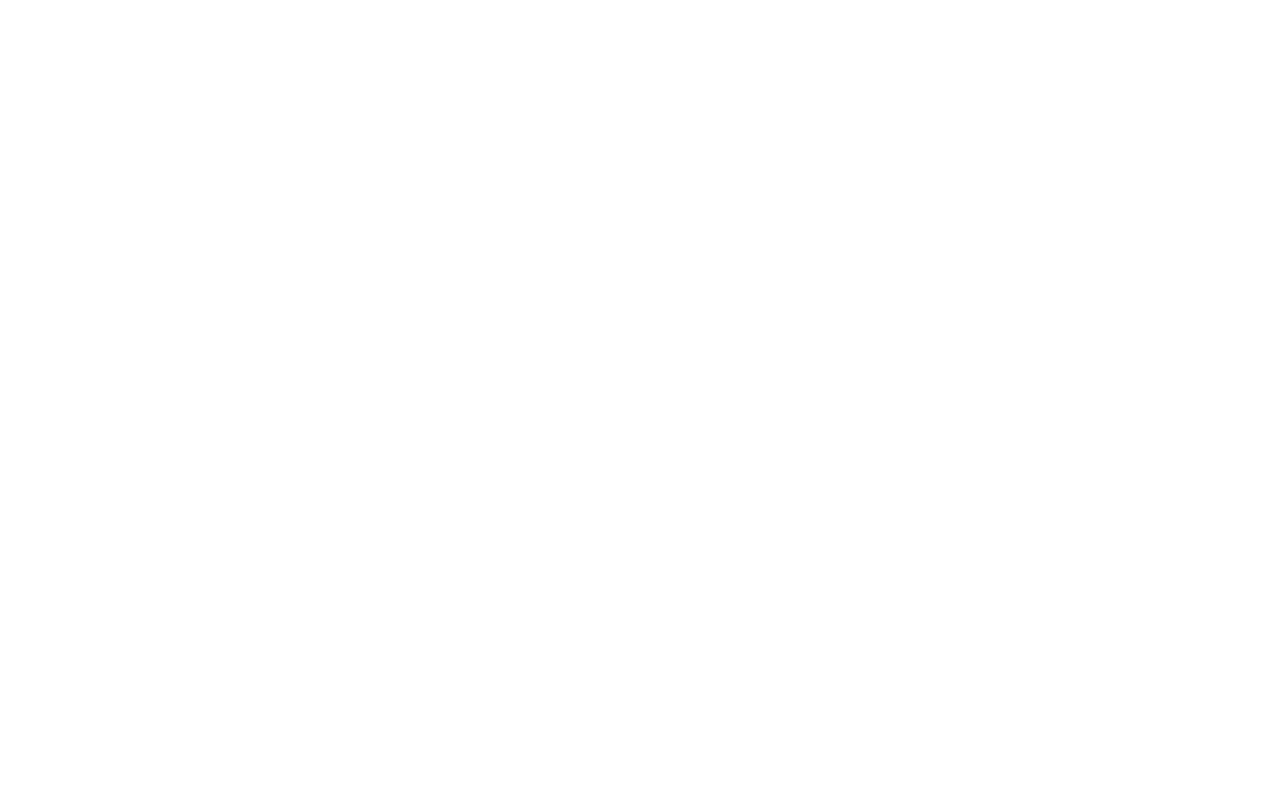
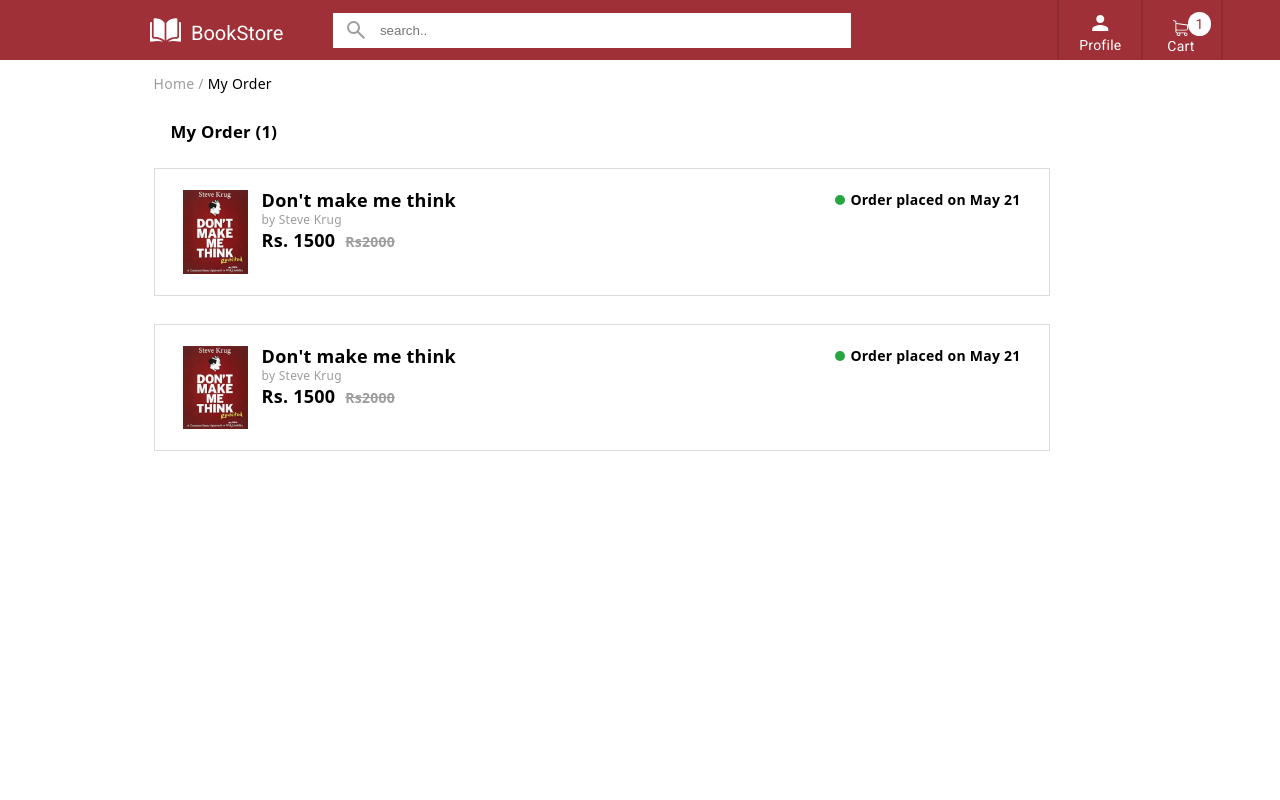
Before and after one commit to mayankaryan/Bookstore, an Angular app: page /order in a window 1280 px wide. Before the commit this address led to /. Shown: the top 800 px of the page. Built offline with nearby package versions, Linux system fonts and the light colour scheme.

Commit message:
ADDED: my order page with styling

```diff
--- a/src/app/app.module.ts
+++ b/src/app/app.module.ts
@@ -15,6 +15,7 @@ import { ReactiveFormsModule } from '@angular/forms';
 import { FooterComponent } from './component/footer/footer.component';
 import { MatIconModule } from '@angular/material/icon';
 import { WishlistComponent } from './component/wishlist/wishlist.component';
+import { OrderComponent } from './component/order/order.component';
 
 @NgModule({
   declarations: [
@@ -28,6 +29,7 @@ import { WishlistComponent } from './component/wishlist/wishlist.component';
     BookwidgetComponent,
     ForgotPasswordComponent,
     WishlistComponent,
+    OrderComponent,
   ],
   imports: [
     BrowserModule,
--- /dev/null
+++ b/src/app/component/order/order.component.html
@@ -0,0 +1,65 @@
+<app-navbar></app-navbar>
+
+<div class="main-cnt">
+    <div class="route-cnt">
+        <span class="home-span">Home / </span><span>My Order</span>
+    </div>
+
+    <div class="order-cnt">
+        <div class="order-heading">
+            <p>My Order (1)</p>
+        </div>
+
+        <div class="order-content">
+            <div>
+                <div class="img-cnt">
+                    <img src="../../../assets/books/book 2.png" alt="">
+                </div>
+                <div class="book-detials">
+                    <p>Don't make me think</p>
+                    <p id="auther-name">by Steve Krug</p>
+                    <P>Rs. 1500 &nbsp;<span>Rs2000</span></P>
+                </div>
+            </div>
+            <div class="deliver-dtls">
+                <div>
+                    <svg xmlns="http://www.w3.org/2000/svg" height="20px" viewBox="0 -960 960 960" width="20px"
+                        fill="#26A541">
+                        <path
+                            d="M480.2-240Q380-240 310-309.8q-70-69.8-70-170T309.8-650q69.8-70 170-70T650-650.2q70 69.8 70 170T650.2-310q-69.8 70-170 70Z" />
+                    </svg>
+                </div>
+                <div>
+                    Order placed on May 21
+                </div>
+            </div>
+        </div>
+        <div class="order-content">
+            <div>
+                <div class="img-cnt">
+                    <img src="../../../assets/books/book 2.png" alt="">
+                </div>
+                <div class="book-detials">
+                    <p>Don't make me think</p>
+                    <p id="auther-name">by Steve Krug</p>
+                    <P>Rs. 1500 &nbsp;<span>Rs2000</span></P>
+                </div>
+            </div>
+            <div class="deliver-dtls">
+                <div>
+                    <svg xmlns="http://www.w3.org/2000/svg" height="20px" viewBox="0 -960 960 960" width="20px"
+                        fill="#26A541">
+                        <path
+                            d="M480.2-240Q380-240 310-309.8q-70-69.8-70-170T309.8-650q69.8-70 170-70T650-650.2q70 69.8 70 170T650.2-310q-69.8 70-170 70Z" />
+                    </svg>
+                </div>
+                <div>
+                    Order placed on May 21
+                </div>
+            </div>
+        </div>
+    </div>
+
+</div>
+
+<app-footer></app-footer>
--- /dev/null
+++ b/src/app/component/order/order.component.scss
@@ -0,0 +1,80 @@
+.main-cnt {
+    width: 70%;
+    margin-left: 12%;
+    // border: 1px solid black;
+    font-family: system-ui, -apple-system, BlinkMacSystemFont, 'Segoe UI', Roboto, Oxygen, Ubuntu, Cantarell, 'Open Sans', 'Helvetica Neue', sans-serif;
+}
+
+.route-cnt {
+    font-weight: 500;
+    margin: 1em 0;
+}
+.home-span {
+    color: #9D9D9D;
+}
+
+.order-cnt {
+    // border: 1px solid #DCDCDC;
+    padding-top: 1em;
+}
+.order-heading {
+    display: flex;
+    align-items: center;
+    justify-content:space-between;
+    margin-bottom: 1em;
+}
+.order-heading p {
+    // margin: auto;
+    font-size: larger;
+    font-weight: 700;
+    margin-left: 1em;
+}
+
+.order-content {
+    display: flex;
+    padding: 1.5em 2em;
+    margin-bottom: 2em;
+    // align-items: flex-start;
+    border: 1px solid #DCDCDC;
+    justify-content: space-between;
+}
+.order-content div {
+    display: flex;
+}
+
+img {
+    max-width: 65px;
+    max-height: 85px;
+    margin-right: 1em;
+}
+.book-detials {
+    display: flex;
+    flex-direction: column;
+    // align-items: flex-start;
+    // padding-right: 70%;
+}
+.book-detials p {
+    font-size: 18px;
+    font-weight: 600;
+    margin: 0;
+}
+.book-detials span {
+    font-size: 14px;
+    color: #9D9D9D;
+    text-decoration: line-through;
+}
+#auther-name {
+    color: #9D9D9D;
+    font-size: 12px;
+    font-weight: 300;
+}
+
+.deliver-dtls {
+    display: flex;
+    align-items: flex-start;
+    text-align: center;
+    justify-content: center;
+}
+.deliver-dtls div {
+    font-weight: 700;
+}
```
Also changed, not shown: src/app/app-routing.module.ts (+4 -8 lines), src/app/component/order/order.component.ts (added, +10 -0 lines), 1 other file (tests, documents, lock files or other folders).
